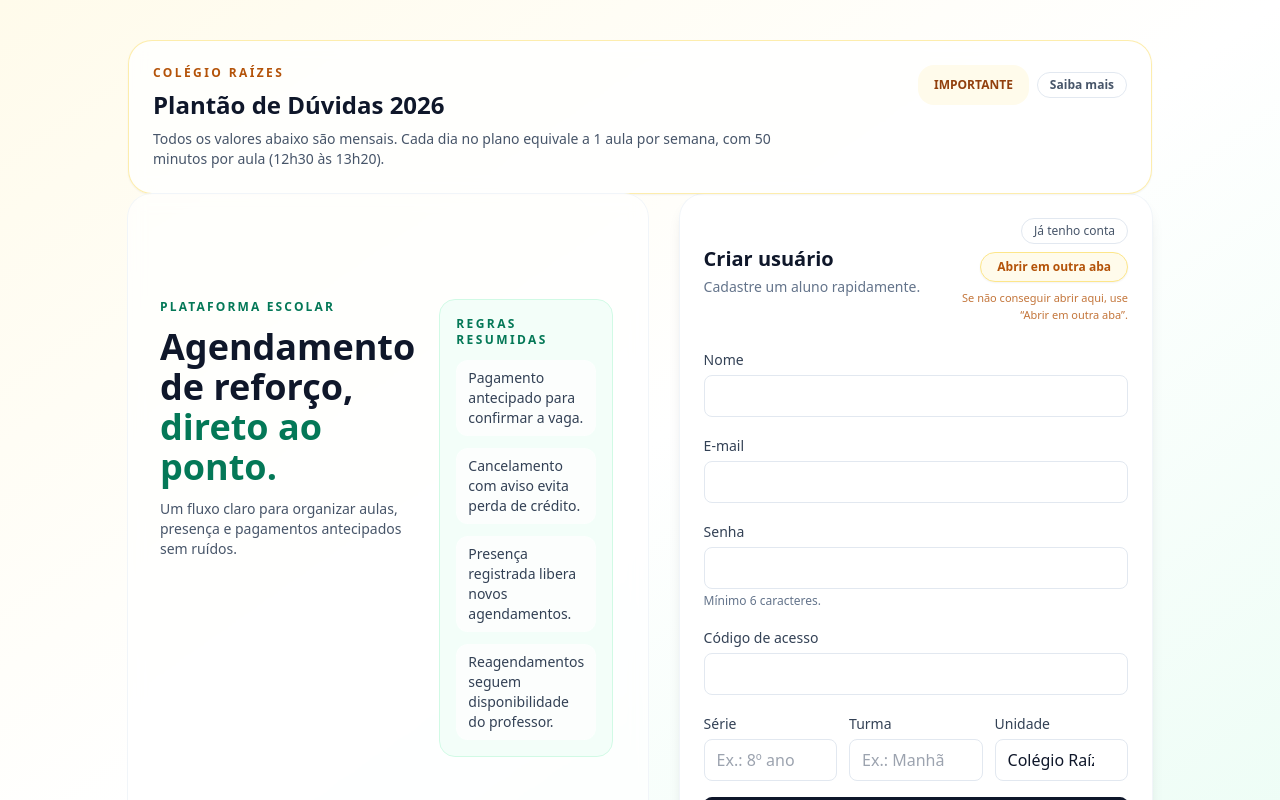
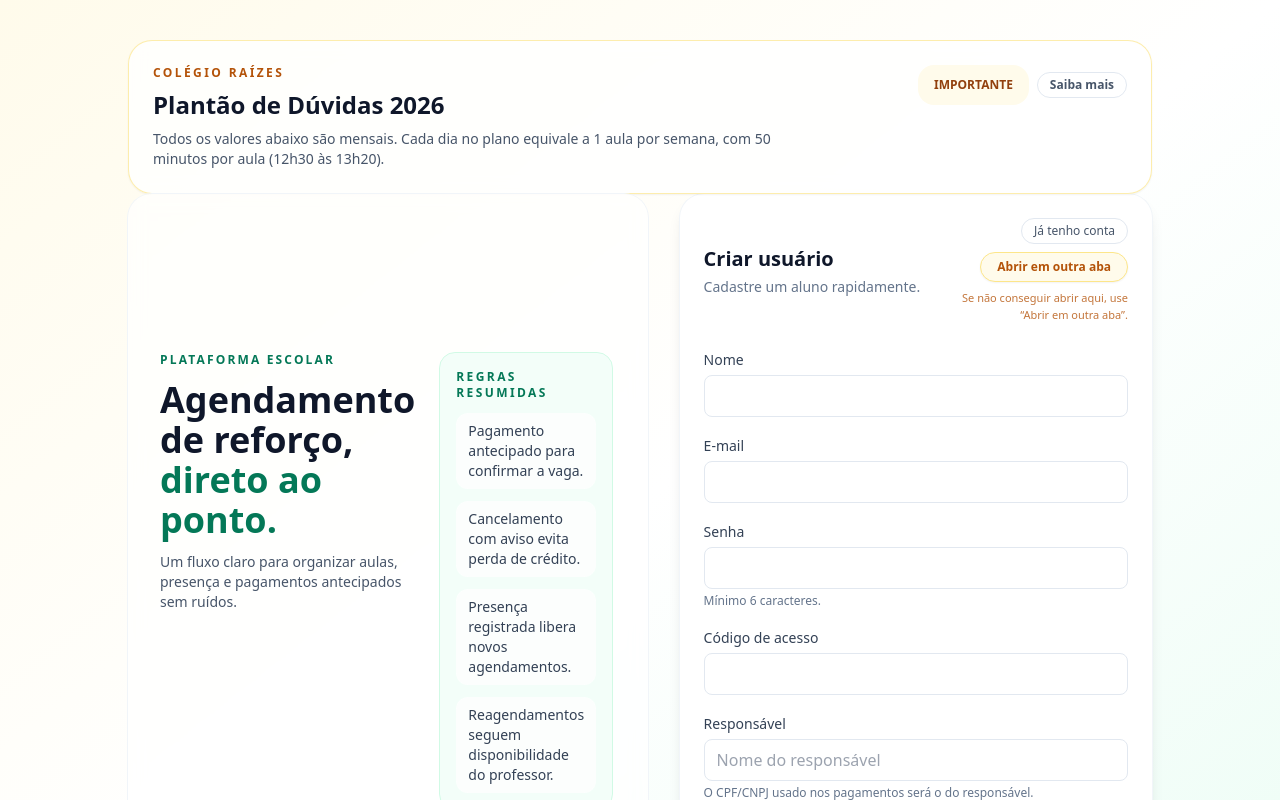
Before and after one commit to Andreviga/marcarreforco, a Next.js app: page /login in a window 1280 px wide. Both pictures are taken after a click on the button "Criar usuário". Shown: the top 800 px of the page. Built offline with nearby package versions, Linux system fonts and the light colour scheme.

Commit message:
Adicionar responsável no cadastro de aluno e ajustar CPF de pagamento

```diff
--- a/src/app/api/auth/register/route.ts
+++ b/src/app/api/auth/register/route.ts
@@ -13,7 +13,8 @@
   accessCode: z.string().min(1),
   serie: serieSchema,
   turma: turmaSchema,
-  unidade: unidadeSchema
+  unidade: unidadeSchema,
+  responsavel: z.string().min(1)
 });
 
 export async function POST(request: Request) {
@@ -45,7 +46,8 @@
         create: {
           serie: parsed.data.serie ?? "",
           turma: parsed.data.turma ?? "",
-          unidade: parsed.data.unidade?.trim() ? parsed.data.unidade : defaultUnidade
+          unidade: parsed.data.unidade?.trim() ? parsed.data.unidade : defaultUnidade,
+          responsavel: parsed.data.responsavel.trim()
         }
       }
     }
--- a/src/app/api/profile/route.ts
+++ b/src/app/api/profile/route.ts
@@ -21,6 +21,7 @@
           serie: true,
           turma: true,
           unidade: true,
+          responsavel: true,
           document: true
         }
       },
@@ -54,7 +55,7 @@
   if (response) return response;
 
   const body = await request.json();
-  const { name, email, currentPassword, newPassword, serie, turma, unidade, document, subjectIds } = body;
+  const { name, email, currentPassword, newPassword, serie, turma, unidade, responsavel, document, subjectIds } = body;
 
   // Validações básicas
   if (name && (typeof name !== "string" || name.trim().length === 0)) {
@@ -166,6 +167,7 @@
       if (serie !== undefined) studentData.serie = serie || null;
       if (turma !== undefined) studentData.turma = turma || null;
       if (unidade !== undefined) studentData.unidade = unidade || null;
+      if (responsavel !== undefined) studentData.responsavel = responsavel || null;
       if (document !== undefined) studentData.document = document || null;
 
       if (Object.keys(studentData).length > 0) {
--- a/src/app/login/page.tsx
+++ b/src/app/login/page.tsx
@@ -29,6 +29,7 @@
   const [serie, setSerie] = useState("");
   const [turma, setTurma] = useState("");
   const [unidade, setUnidade] = useState(defaultUnidade);
+  const [responsavel, setResponsavel] = useState("");
   const [error, setError] = useState<string | null>(null);
   const [success, setSuccess] = useState<string | null>(null);
   const [loading, setLoading] = useState(false);
@@ -63,7 +64,7 @@
     const response = await fetch("/api/auth/register", {
       method: "POST",
       headers: { "Content-Type": "application/json" },
-      body: JSON.stringify({ name, email, password, accessCode, serie, turma, unidade })
+      body: JSON.stringify({ name, email, password, accessCode, serie, turma, unidade, responsavel })
     });
 
     setLoading(false);
@@ -246,6 +247,19 @@
                   required
                 />
               </div>
+              <div>
+                <label className="text-sm font-medium text-slate-700">Responsável</label>
+                <input
+                  className="mt-1 w-full rounded-lg border border-slate-200 px-3 py-2"
+                  value={responsavel}
+                  onChange={(event) => setResponsavel(event.target.value)}
+                  placeholder="Nome do responsável"
+                  required
+                />
+                <p className="mt-1 text-xs text-slate-500">
+                  O CPF/CNPJ usado nos pagamentos será o do responsável.
+                </p>
+              </div>
               <div className="grid gap-3 sm:grid-cols-3">
                 <div>
                   <label className="text-sm font-medium text-slate-700">Série</label>
--- a/src/components/ProfileClient.tsx
+++ b/src/components/ProfileClient.tsx
@@ -13,6 +13,7 @@
     serie: string | null;
     turma: string | null;
     unidade: string | null;
+    responsavel: string | null;
     document: string | null;
   } | null;
   teacherProfile?: {
@@ -43,6 +44,7 @@
   const [serie, setSerie] = useState(initialUser.studentProfile?.serie || "");
   const [turma, setTurma] = useState(initialUser.studentProfile?.turma || "");
   const [unidade, setUnidade] = useState(initialUser.studentProfile?.unidade || "");
+  const [responsavel, setResponsavel] = useState(initialUser.studentProfile?.responsavel || "");
   const [document, setDocument] = useState(initialUser.studentProfile?.document || "");
   const [documentValid, setDocumentValid] = useState<boolean | null>(null);
   const [originalDocumentValid, setOriginalDocumentValid] = useState<boolean>(false);
@@ -156,6 +158,7 @@
       updateData.serie = serie || null;
       updateData.turma = turma || null;
       updateData.unidade = unidade || null;
+      updateData.responsavel = responsavel || null;
       updateData.document = document.replace(/\D/g, "") || null;
     }
 
@@ -273,7 +276,18 @@
             </label>
 
             <label className="text-sm text-slate-600">
-              CPF/CNPJ
+              Responsável
+              <input
+                type="text"
+                className="mt-1 w-full rounded-lg border border-slate-200 px-3 py-2"
+                placeholder="Nome do responsável"
+                value={responsavel}
+                onChange={(e) => setResponsavel(e.target.value)}
+              />
+            </label>
+
+            <label className="text-sm text-slate-600">
+              CPF/CNPJ do responsável
               <input
                 type="text"
                 className={`mt-1 w-full rounded-lg border px-3 py-2 ${
@@ -307,7 +321,7 @@
               )}
               {documentValid === null && (
                 <span className="mt-1 block text-xs text-slate-500">
-                  Necessário para pagamentos
+                  Necessário para pagamentos (documento do responsável)
                 </span>
               )}
             </label>
--- a/src/components/StudentPaymentsClient.tsx
+++ b/src/components/StudentPaymentsClient.tsx
@@ -288,8 +288,8 @@
     <div className="space-y-6">
       {!hasDocument && (
         <div className="rounded-xl border border-amber-200 bg-amber-50 p-4">
-          <h2 className="text-lg font-semibold text-amber-900">Complete seu CPF/CNPJ</h2>
-          <p className="text-sm text-amber-700">Precisamos do documento para criar a cobranca no Asaas.</p>
+          <h2 className="text-lg font-semibold text-amber-900">Complete o CPF/CNPJ do responsável</h2>
+          <p className="text-sm text-amber-700">Usamos o documento do responsável para criar a cobrança no Asaas.</p>
           <div className="mt-3 flex flex-wrap gap-2">
             <input
               className="min-w-[240px] flex-1 rounded-lg border border-amber-200 bg-white px-3 py-2 text-sm"
```
Also changed, not shown: 2 other files (tests, documents, lock files or other folders).
